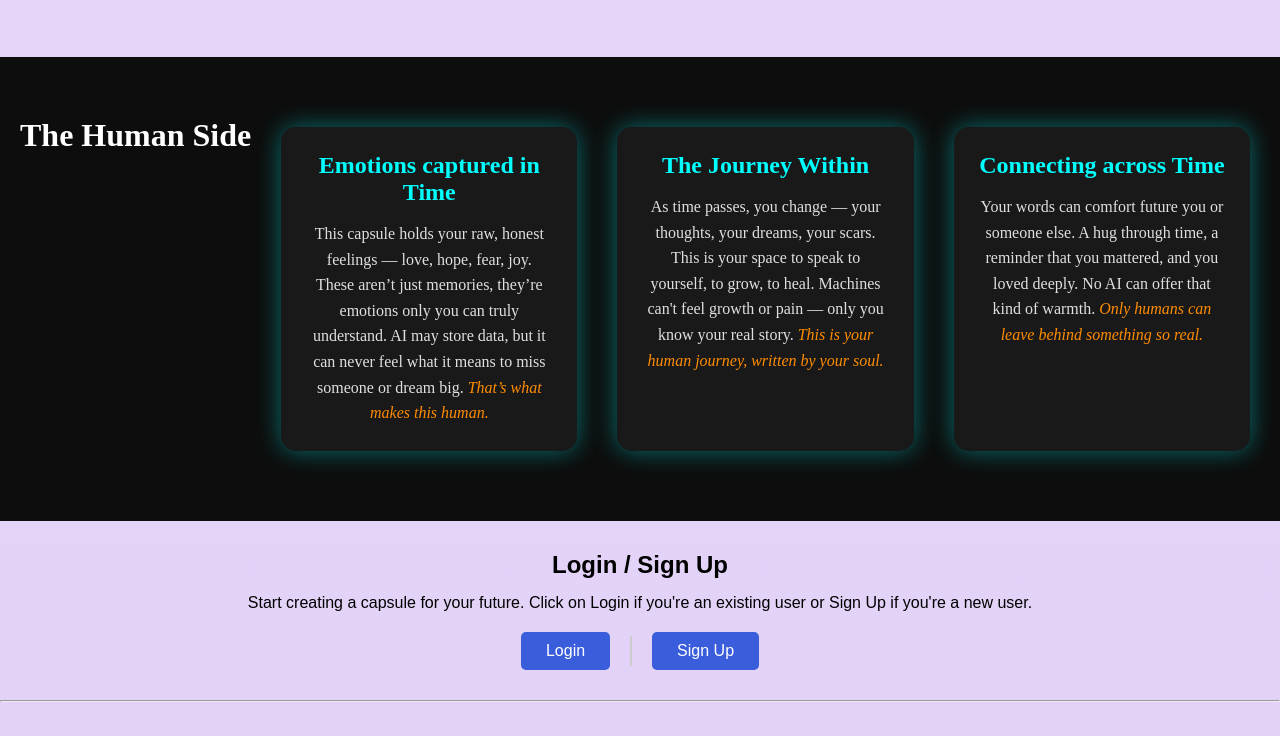
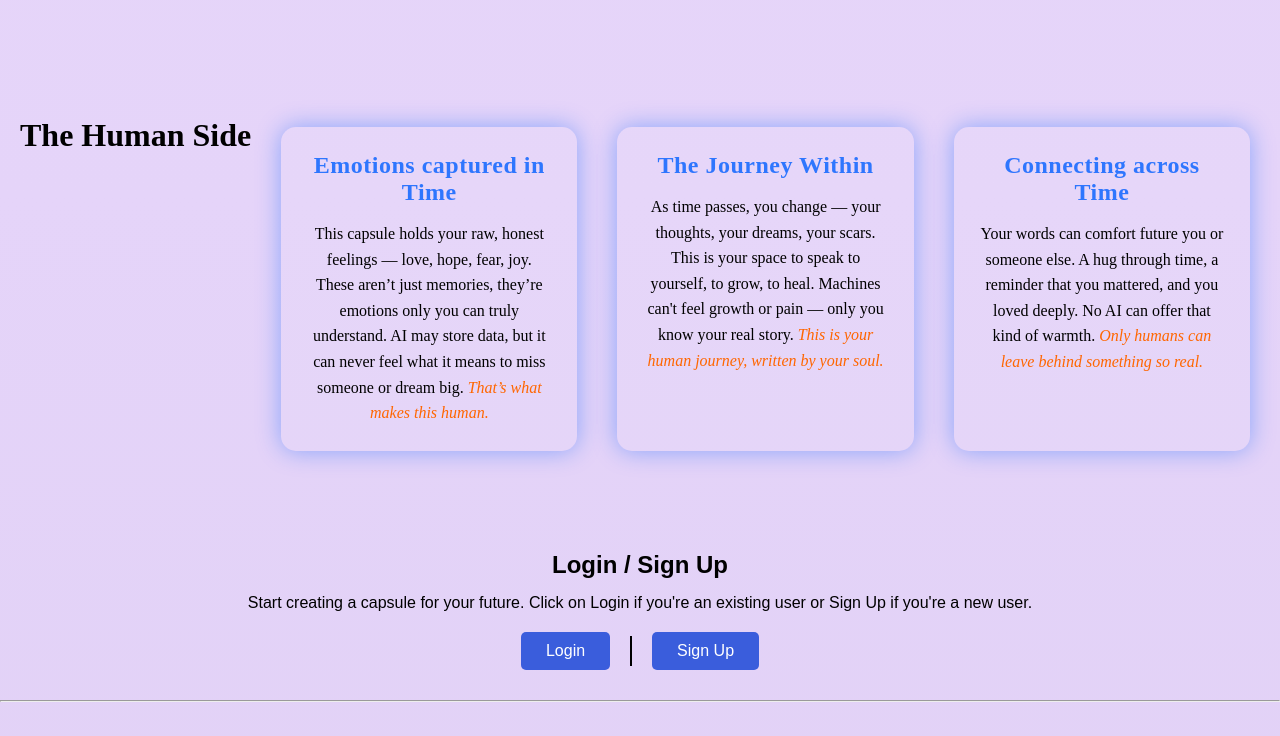
Before and after one commit to akkubh/Time-Capsule, a plain HTML site: page index.html in a window 1280 px wide. Shown: the part 1144-1880 px from the top of the page. Drawn offline with Linux system fonts and the light colour scheme.

Commit message:
bg finalised, index page finalised

```diff
--- a/index.html
+++ b/index.html
@@ -16,7 +16,6 @@
                 <a href="#home">Home</a>
                 <a href="#inside-the-capsule">Inside the Capsule</a>
                 <a href="#the-human-side">The Human Side</a>
-                <a href="#try-a-demo">Try a Demo</a>
                 <a href="#login-signup">Login/Sign-up</a>
                 <a href="#FAQs">FAQs</a>
                 <a href="#contact-us">Contact Us</a>
@@ -78,6 +77,7 @@
                         so real.</i></p>
             </span>
         </section>
+
 
         <section id="login-signup">
             <h2>Login / Sign Up</h2>
--- a/style.css
+++ b/style.css
@@ -233,10 +233,13 @@ body {
 
 #the-human-side {
     padding: 60px 20px;
-    background: #0d0d0d;
-    /* dark background for better glow visibility */
-    color: #fff;
+    background: transparent; /* Use the website's existing background */
+    color: #000000;
     text-align: center;
+    display: flex;
+    flex-wrap: wrap;
+    justify-content: space-between;
+    gap: 20px;
 }
 
 #the-human-side h2 {
@@ -245,45 +248,39 @@ body {
 }
 
 #the-human-side .column {
-    background: rgba(255, 255, 255, 0.05);
-    /* subtle transparent background */
+    background: rgba(255, 255, 255, 0.05); /* translucent background */
     border-radius: 15px;
     padding: 25px;
     margin: 10px;
-    box-shadow: 0 0 25px rgba(0, 255, 255, 0.4);
-    /* cyan glow */
+    box-shadow: 0 0 25px rgba(0, 94, 255, 0.4); /* cyan glow */
     flex: 1;
     transition: transform 0.3s ease, box-shadow 0.3s ease;
 }
 
 #the-human-side .column:hover {
     transform: translateY(-10px);
-    box-shadow: 0 0 35px rgba(0, 255, 255, 0.8);
-    /* brighter glow on hover */
+    box-shadow: 0 0 35px rgba(0, 94, 255, 0.4); /* brighter glow */
 }
 
-#the-human-side span.column h3 {
+#the-human-side .column h3 {
     margin-bottom: 15px;
     font-size: 1.5em;
-    color: #00ffff;
+    color: rgba(0, 94, 255, 0.8); /* stronger, more readable blue */
+    font-weight: 600;
+    letter-spacing: 0.5px;
 }
 
-#the-human-side span.column p {
+
+#the-human-side .column p {
     font-size: 1em;
     line-height: 1.6;
-    color: #e0e0e0;
+    color: #000000;
 }
 
-#the-human-side span.column p i {
-    color: darkorange;
+#the-human-side .column p i {
+    color: rgb(255, 102, 0);
 }
 
-#the-human-side {
-    display: flex;
-    flex-wrap: wrap;
-    justify-content: space-between;
-    gap: 20px;
-}
 
 /* Section Styling */
 /* Login/Signup Section */
@@ -318,7 +315,7 @@ body {
 .divider {
     width: 2px;
     height: 30px;
-    background-color: #ccc;
+    background-color: #000000;
 }
 
 /* Login/Signup Buttons */
```
